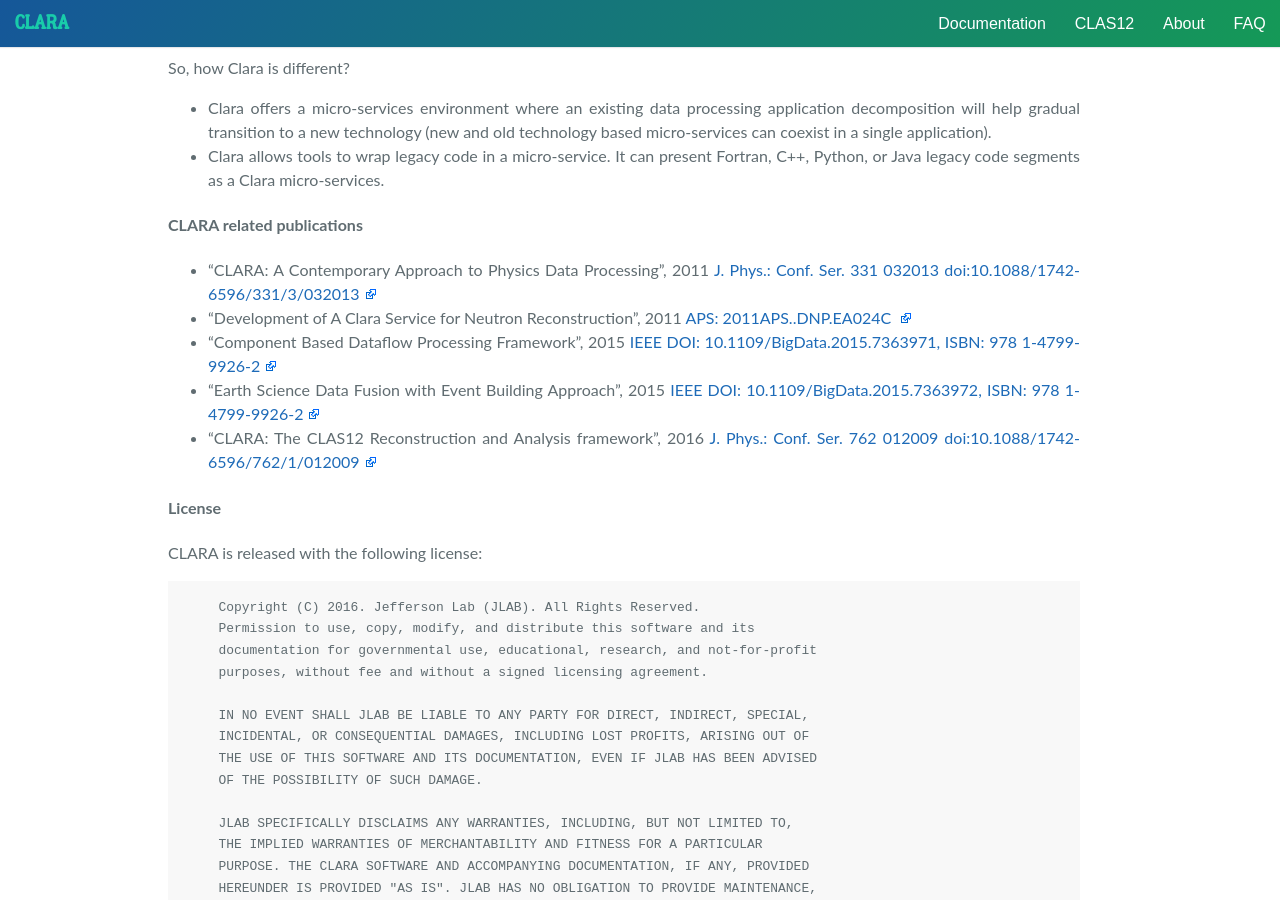
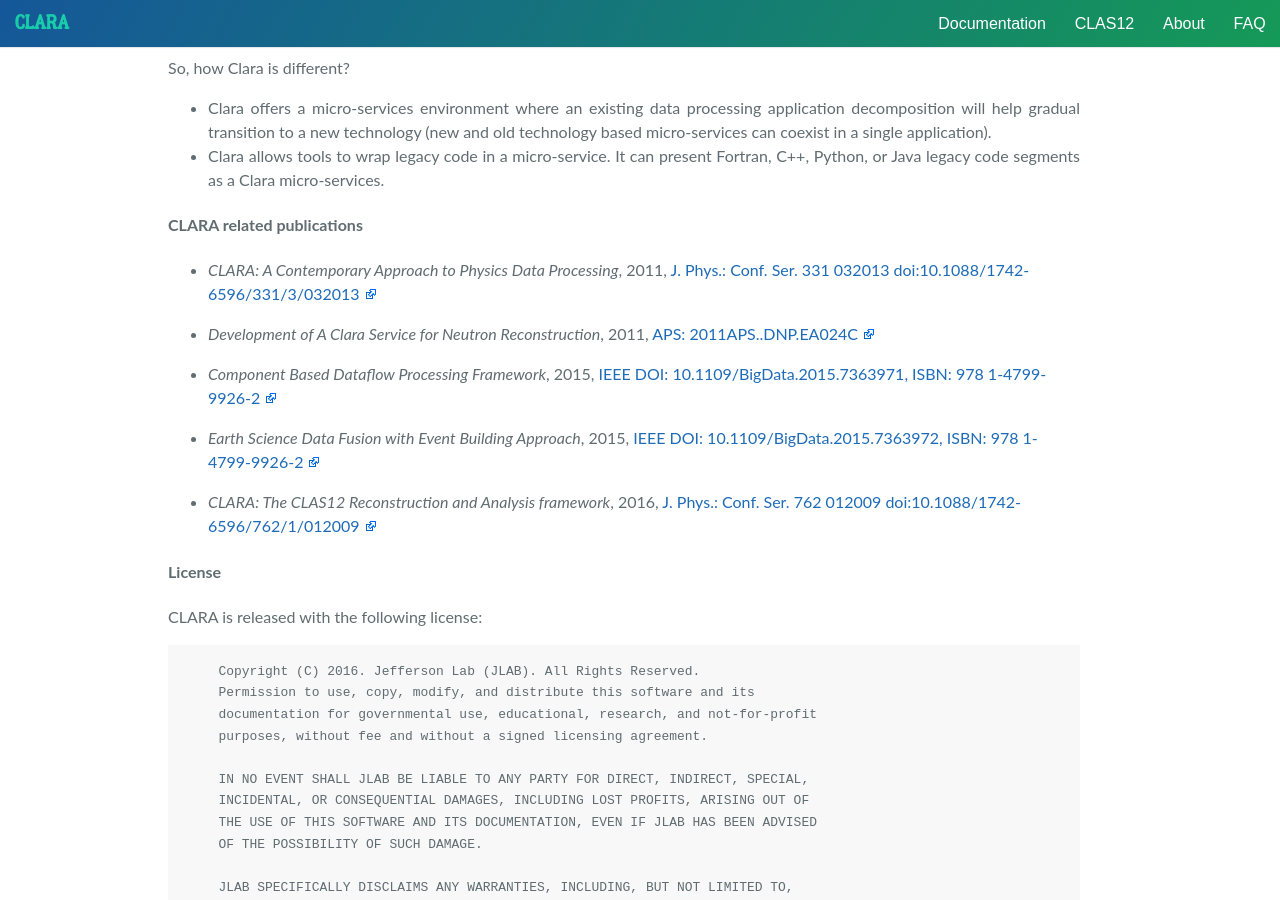
Before and after one commit to JeffersonLab/clara-docs, a Jekyll site: the page built from docs/about.md, in a window 1280 px wide and 900 px high, scrolled down 650 px. Built offline with Jekyll 4.4.1, drawn with Linux system fonts in a browser that asks for light colours.

Commit message:
Tweak list of related publications on about page
Improve vertical spacing, and use left-alignment.

```diff
--- a/docs/about.md
+++ b/docs/about.md
@@ -38,11 +38,21 @@ Python, or Java legacy code segments as a Clara micro-services.
 
 #### CLARA related publications
 
-* "CLARA: A Contemporary Approach to Physics Data Processing", 2011 [J. Phys.: Conf. Ser. 331 032013 doi:10.1088/1742-6596/331/3/032013](http://iopscience.iop.org/article/10.1088/1742-6596/331/3/032013/pdf;jsessionid=4B3784968BBFB640E965178DC4FA1A2E.c3.iopscience.cld.iop.org)
-* "Development of A Clara Service for Neutron Reconstruction", 2011 [APS: 2011APS..DNP.EA024C ](http://adsabs.harvard.edu/abs/2011APS..DNP.EA024C)
-* "Component Based Dataflow Processing Framework", 2015 [IEEE DOI: 10.1109/BigData.2015.7363971, ISBN: 978 1-4799-9926-2](http://ieeexplore.ieee.org/document/7363971/)
-* "Earth Science Data Fusion with Event Building Approach", 2015 [IEEE DOI: 10.1109/BigData.2015.7363972, ISBN: 978 1-4799-9926-2](http://ieeexplore.ieee.org/document/7363972/)
-* "CLARA: The CLAS12 Reconstruction and Analysis framework", 2016 [J. Phys.: Conf. Ser. 762 012009 doi:10.1088/1742-6596/762/1/012009](http://meetings.aps.org/Meeting/CAL13/Session/H3.6)
+{: style="text-align: left" }
+* *CLARA: A Contemporary Approach to Physics Data Processing*, 2011,
+  [J. Phys.: Conf. Ser. 331 032013 doi:10.1088/1742-6596/331/3/032013](http://iopscience.iop.org/article/10.1088/1742-6596/331/3/032013/pdf;jsessionid=4B3784968BBFB640E965178DC4FA1A2E.c3.iopscience.cld.iop.org)
+
+* *Development of A Clara Service for Neutron Reconstruction*, 2011,
+  [APS: 2011APS..DNP.EA024C](http://adsabs.harvard.edu/abs/2011APS..DNP.EA024C)
+
+* *Component Based Dataflow Processing Framework*, 2015,
+  [IEEE DOI: 10.1109/BigData.2015.7363971, ISBN: 978 1-4799-9926-2](http://ieeexplore.ieee.org/document/7363971/)
+
+* *Earth Science Data Fusion with Event Building Approach*, 2015,
+  [IEEE DOI: 10.1109/BigData.2015.7363972, ISBN: 978 1-4799-9926-2](http://ieeexplore.ieee.org/document/7363972/)
+
+* *CLARA: The CLAS12 Reconstruction and Analysis framework*, 2016,
+  [J. Phys.: Conf. Ser. 762 012009 doi:10.1088/1742-6596/762/1/012009](http://meetings.aps.org/Meeting/CAL13/Session/H3.6)
 
 
 #### License
```
